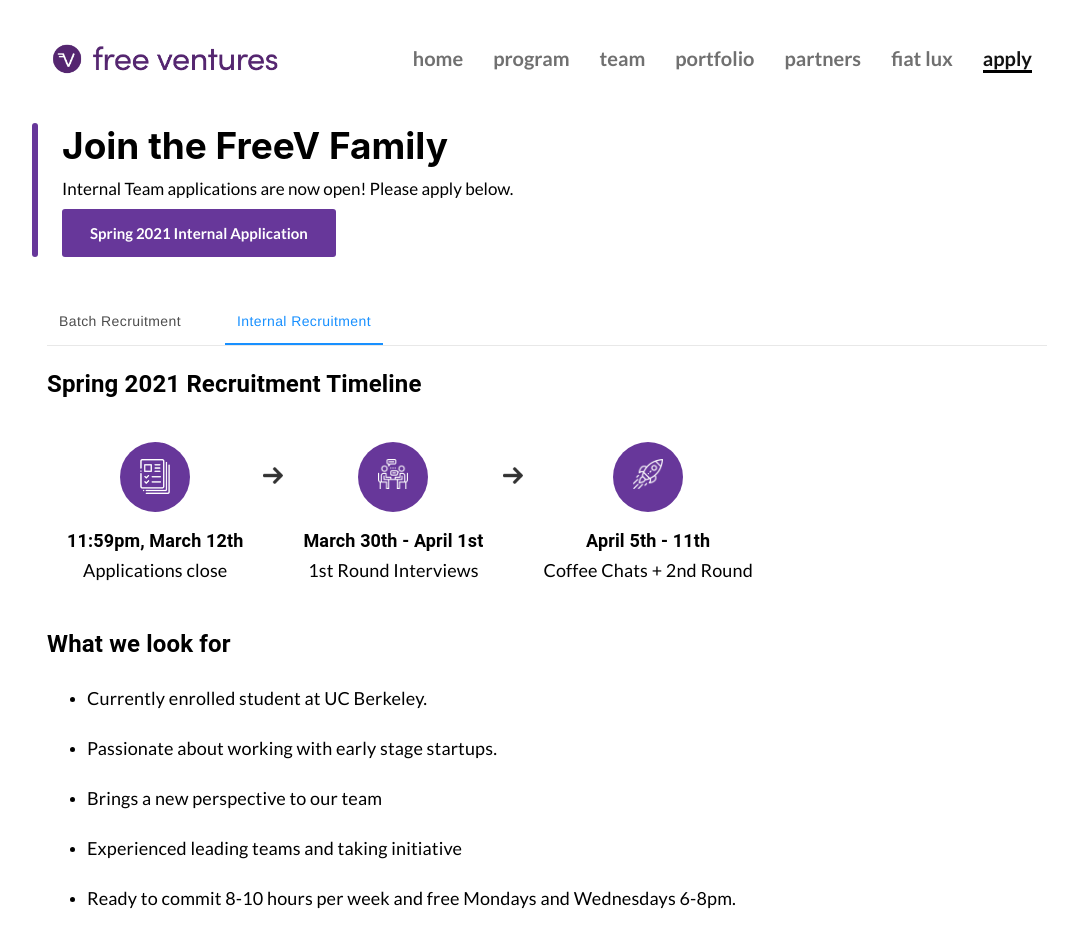
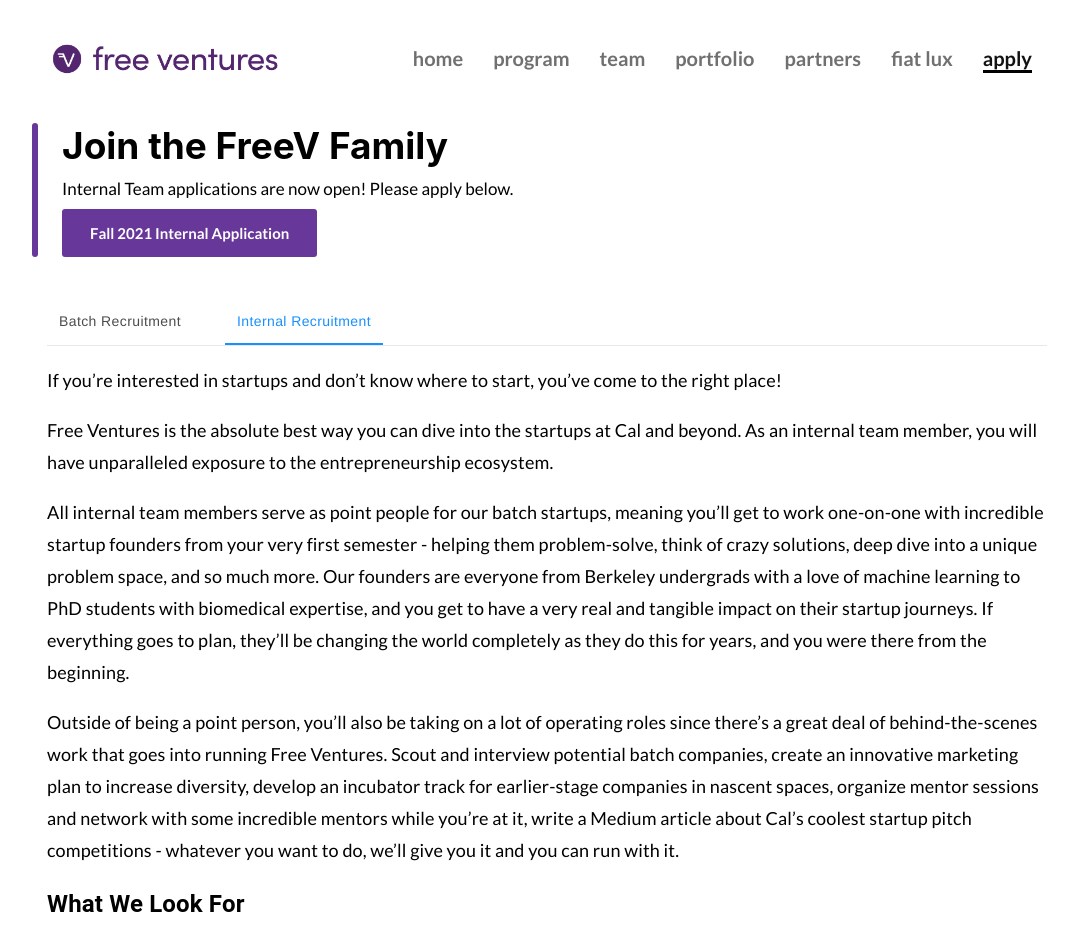
Before and after one commit to Free-Ventures-Cal/website, a React (Create React App) app: page /apply in a window 1280 px wide. Shown: the top 939 px of the page, without its empty margins (93-1171 px from the left). Built offline with nearby package versions, Linux system fonts and the light colour scheme.

Commit message:
Update apply internal text

```diff
--- a/src/Components/Apply.js
+++ b/src/Components/Apply.js
@@ -125,7 +125,7 @@ let batchFAQContent = [
                 header={'Join the FreeV Family'}
                 description={'Internal Team applications are now open! Please apply below.'}
             >
-                <a href={airtableLink} className="genericButton" target="_blank">Spring 2021 Internal Application</a>
+                <a href={airtableLink} className="genericButton" target="_blank">Fall 2021 Internal Application</a>
             </GenericTop>
             <GenericPage>
                 <div className={classes.root}>
@@ -229,60 +229,13 @@ let batchFAQContent = [
 
                         </ul> */}
 
+                    <p>If you’re interested in startups and don’t know where to start, you’ve come to the right place!</p>
+                    <p>Free Ventures is the absolute best way you can dive into the startups at Cal and beyond. As an internal team member, you will have unparalleled exposure to the entrepreneurship ecosystem. </p>
+                    <p>All internal team members serve as point people for our batch startups, meaning you’ll get to work one-on-one with incredible startup founders from your very first semester - helping them problem-solve, think of crazy solutions, deep dive into a unique problem space, and so much more. Our founders are everyone from Berkeley undergrads with a love of machine learning to PhD students with biomedical expertise, and you get to have a very real and tangible impact on their startup journeys. If everything goes to plan, they’ll be changing the world completely as they do this for years, and you were there from the beginning. </p>
+                    <p>Outside of being a point person, you’ll also be taking on a lot of operating roles since there’s a great deal of behind-the-scenes work that goes into running Free Ventures. Scout and interview potential batch companies, create an innovative marketing plan to increase diversity, develop an incubator track for earlier-stage companies in nascent spaces, organize mentor sessions and network with some incredible mentors while you’re at it, write a Medium article about Cal’s coolest startup pitch competitions - whatever you want to do, we’ll give you it and you can run with it. </p>
 
-                    <h2>Spring 2021 Recruitment Timeline</h2>
-                    <div className="timeline">
-                            <article>
-                                <div>
-                                    <img src={application} alt="" />
-                                </div>
-                                <h2>11:59pm, March 12th</h2>
-                                <p>Applications close</p>
-                            </article>
-                            <span>
-                                <img src={arrow} />
-                            </span>
-                            <article>
-                                <div>
-                                    <img src={interview} alt="" />
-                                </div>
-                                <h2>March 30th - April 1st</h2>
-                                <p>1st Round Interviews</p>
-                            </article>
-                            <span>
-                                <img src={arrow} />
-                            </span>
-                            <article>
-                                <div>
-                                    <img src={rocket} alt="" />
-                                </div>
-                                <h2>April 5th - 11th</h2>
-                                <p>Coffee Chats + 2nd Round</p>
-                            </article>
-                        </div>
-                        <h2>What we look for</h2>
-                        <ul>
-                            <li><p>
-                              Currently enrolled student at UC Berkeley.
-                            </p></li>
-                            <li><p>
-                              Passionate about working with early stage startups.
-                            </p></li>
-                            <li><p>
-                              Brings a new perspective to our team
-                            </p></li>
-                            <li><p>
-                            Experienced leading teams and taking initiative
-                            </p></li>
-                            <li><p>
-                                Ready to commit 8-10 hours per week and free Mondays and Wednesdays 6-8pm.
-                            </p></li>
-                        </ul>
-
-                        <h2>Frequently asked questions</h2>
-                    <FAQHolder
-                        faq={internalFAQContent}
-                    />
+                    <h2>What We Look For</h2>
+                    <p>If you’re a student currently enrolled at Berkeley, ready to devote 8-10 hours/week with 6-8 pm PST on Mon/Wed in-person, incredibly passionate about startups, and ready to take crazy initiative and work really hard, we’d love to talk to you. Experience is absolutely not needed and we don’t have a single major or profile in mind. If you’re in doubt, apply anyway - let’s chat.</p>
                     </TabPanel>
                   </div>
                 </div>
```
